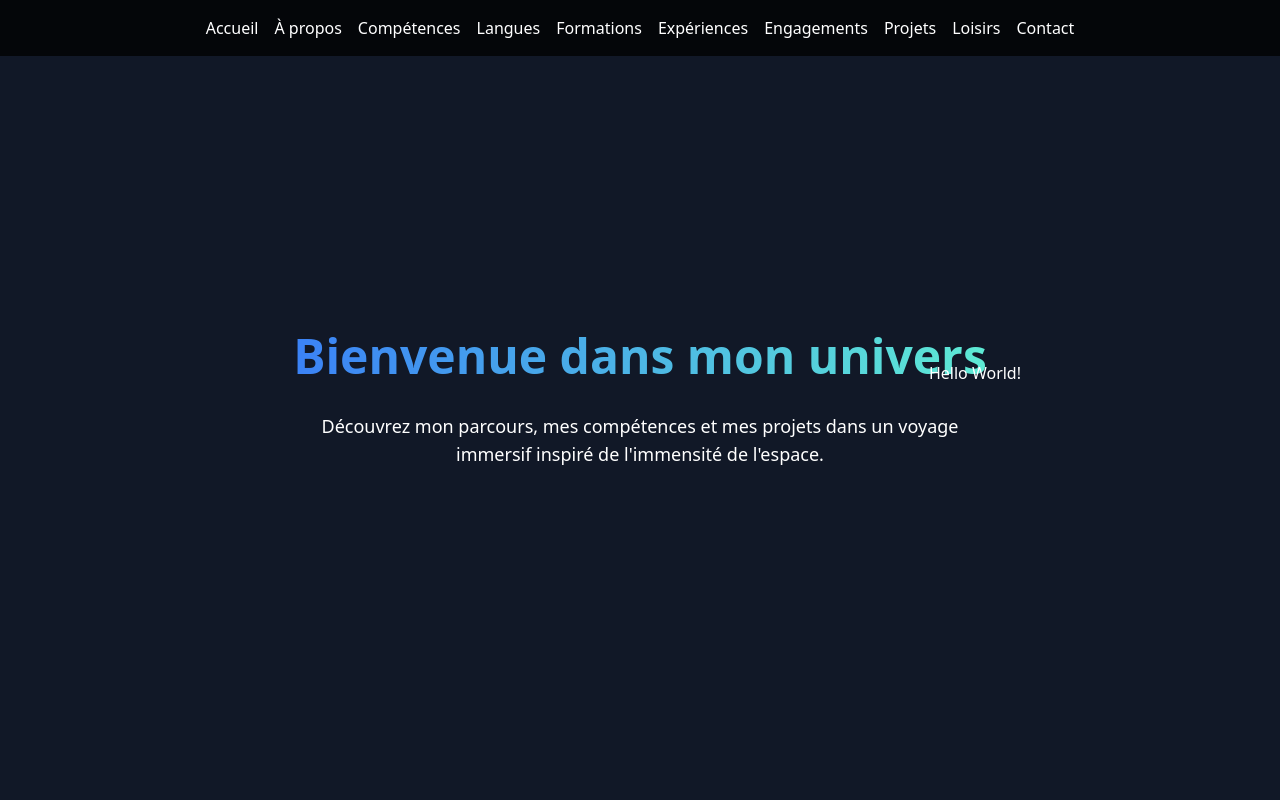
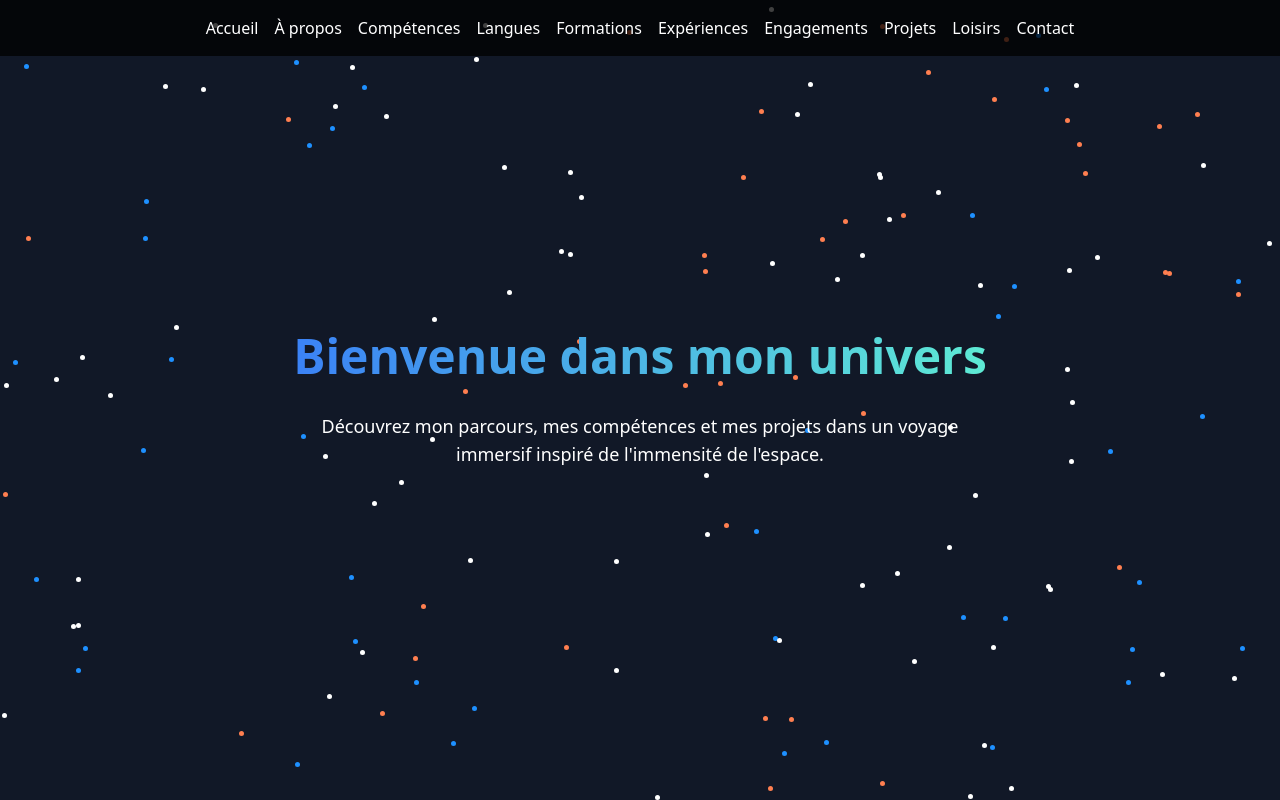
Before and after one commit to cyforce/portfolio, a Next.js app in the folder site/: page / in a window 1280 px wide. Built offline with nearby package versions, Linux system fonts and the light colour scheme.

Commit message:
Update Starfield.tsx

```diff
--- a/site/components/Starfield.tsx
+++ b/site/components/Starfield.tsx
@@ -1,18 +1,37 @@
-import { useState, useEffect } from 'react';
+// components/Starfield.tsx
+"use client"; // Client component
 
-export default function MyComponent() {
-  const [position, setPosition] = useState({ left: '50vw', top: '50vh' });
+import { useEffect, useState } from 'react';
+
+// Génère des positions aléatoires pour les étoiles
+const generateStarPositions = (count: number) => {
+  return Array.from({ length: count }).map(() => ({
+    left: `${Math.random() * 100}vw`,
+    top: `${Math.random() * 100}vh`,
+  }));
+};
+
+export default function Starfield() {
+  const [starPositions, setStarPositions] = useState(() => generateStarPositions(150));
 
   useEffect(() => {
-    const randomLeft = `${Math.random() * 100}vw`;
-    const randomTop = `${Math.random() * 100}vh`;
+    const handleMouseMove = (event: MouseEvent) => {
+      document.documentElement.style.setProperty('--mouse-x', `${event.clientX}px`);
+      document.documentElement.style.setProperty('--mouse-y', `${event.clientY}px`);
+    };
 
-    setPosition({ left: randomLeft, top: randomTop });
+    window.addEventListener('mousemove', handleMouseMove);
+
+    return () => {
+      window.removeEventListener('mousemove', handleMouseMove);
+    };
   }, []);
 
   return (
-    <div style={{ position: 'absolute', left: position.left, top: position.top }}>
-      <h1>Hello World!</h1>
+    <div className="starfield">
+      {starPositions.map((position, index) => (
+        <div key={index} className="star" style={position} />
+      ))}
     </div>
   );
 }
```
